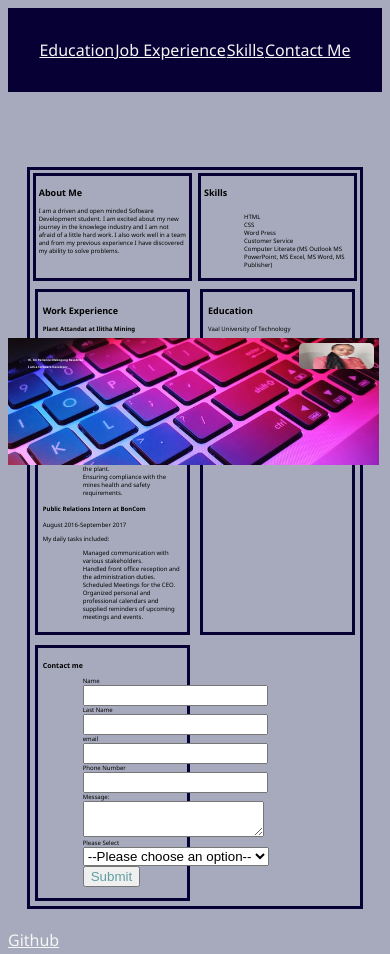
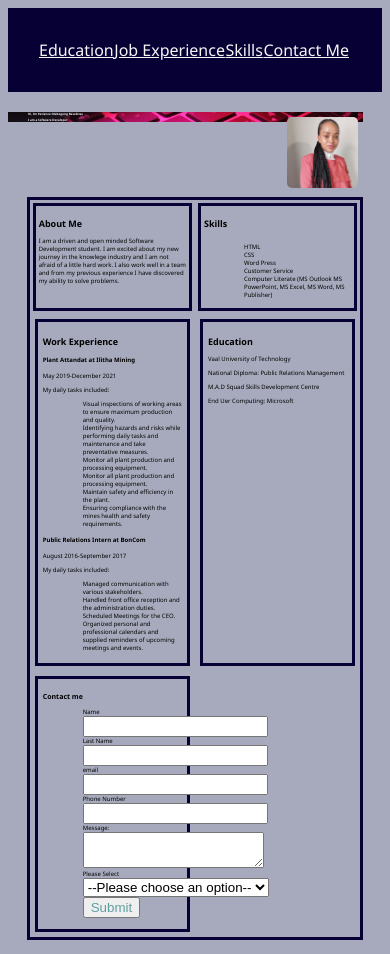
Before and after one commit to OlebogengRasebitse/PATRAS995_BCL2302_Justin_OlebogengRasebitse_ITW9, a plain HTML site: page index.html in a window 390 px wide. Shown: the top 954 px of the page. Drawn offline with Linux system fonts and the light colour scheme.

Commit message:
positioned my header static

```diff
--- a/stylesheet.css
+++ b/stylesheet.css
@@ -19,7 +19,7 @@ margin: 100px;
 
     width: 100%;
     height: 50%;
-    position: absolute;
+    position: static;
     bottom: 39%;
     background-image: url(images/aryan-dhiman-iGLLtLINSkw-unsplash.jpg);
    align-items: center;
@@ -156,6 +156,9 @@ ul {
 
     }
 
+    .navbar {
+        display: block;
+    }
 
 
 .headerblock {
```
